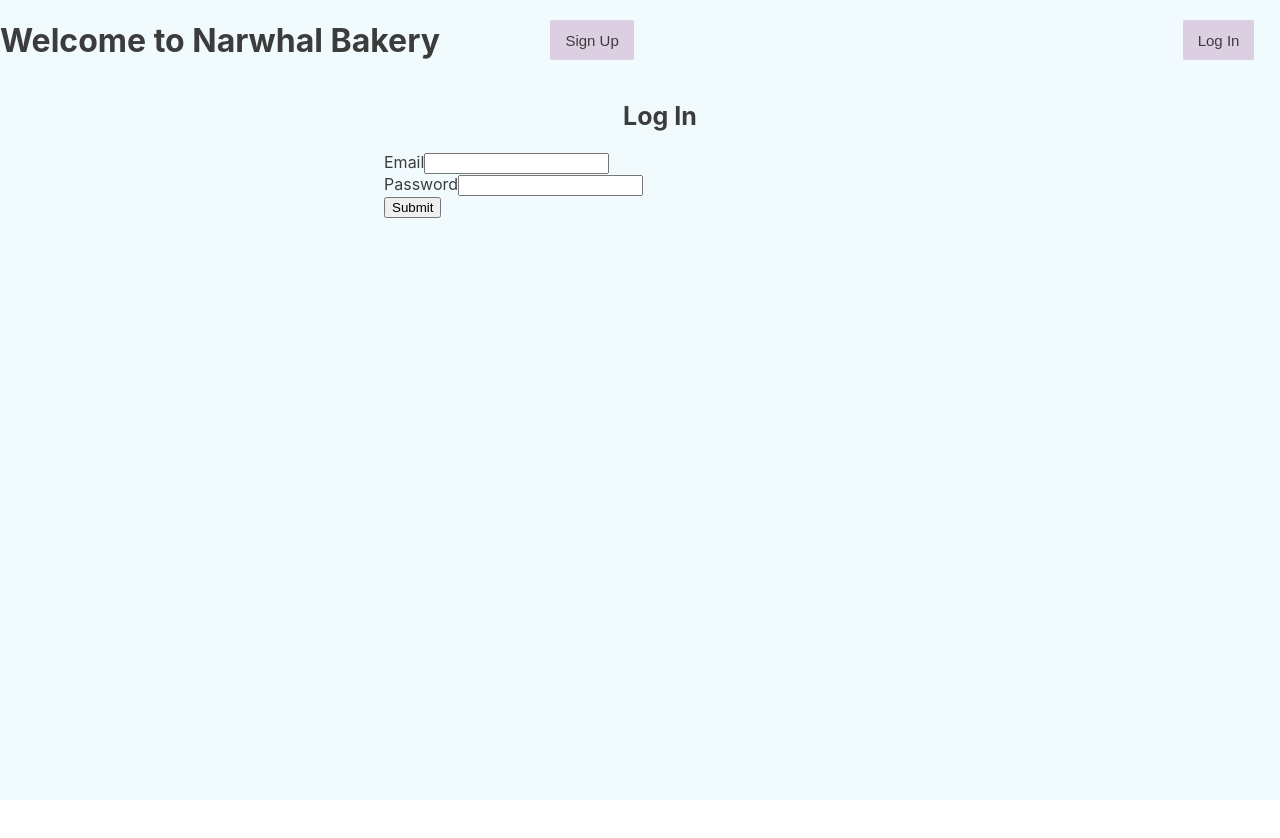
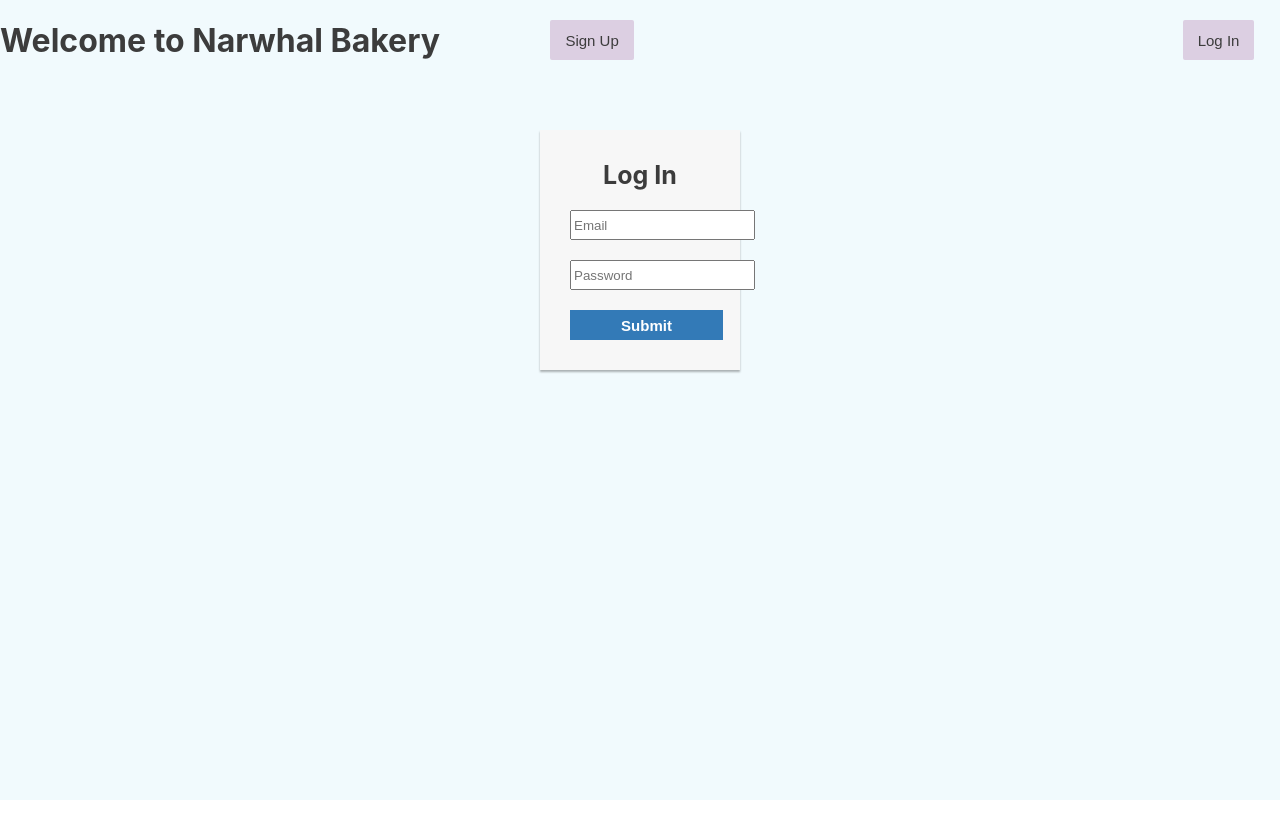
Before and after one commit to AtessaLeila/project8-mern-frontend, a React (Create React App) app: page /login in a window 1280 px wide. Shown: the top 838 px of the page. Built offline with nearby package versions, Linux system fonts and the light colour scheme.

Commit message:
sign up/login form style

```diff
--- a/src/components/LogInForm/LogInForm.js
+++ b/src/components/LogInForm/LogInForm.js
@@ -3,21 +3,21 @@ import React, { Component } from 'react'
 import './LogInForm.css'
 
 class LogInForm extends Component {
-  render () {
+  render() {
     return (
-      <div>
-        <h2>Log In</h2>
+      <div className="login-form">
 
         <form>
-          <div>
-            <label htmlFor='email'>Email</label>
-            <input type='text' name='email' onChange={this.props.handleInput} />
+          <h2 className="text-center">Log In</h2>
+          <div className="form-group">
+            <input type='text' name='email' placeholder='Email' className="inputfield" onChange={this.props.handleInput} />
           </div>
-          <div>
-            <label htmlFor='password'>Password</label>
-            <input type='text' name='password' onChange={this.props.handleInput} />
+          <div className="form-group">
+            <input type='text' name='password' placeholder='Password' className="inputfield" onChange={this.props.handleInput} />
           </div>
-          <input value='Submit' type='submit' onClick={this.props.handleLogIn} />
+          <div className="form-group">
+            <input value='Submit' type='submit' className="login-signup-btn" onClick={this.props.handleLogIn} />
+          </div>
         </form>
       </div>
     )
--- a/src/components/SignUpForm/SignUpForm.css
+++ b/src/components/SignUpForm/SignUpForm.css
@@ -1,3 +1,35 @@
 form {
     margin: 0 30% 0 30%;
 }
+
+.login-form {
+    width: 500px;
+    margin: 50px auto;
+}
+.login-form form {
+    margin-bottom: 15px;
+    background: #f7f7f7;
+    box-shadow: 0px 2px 2px rgba(0, 0, 0, 0.3);
+    padding: 30px;
+}
+.login-form h2 {
+    margin: 0 0 15px;
+}
+
+.form-group{
+    margin-top: 20px;
+}
+
+.inputfield {
+    height: 30px;
+}
+
+.login-signup-btn{
+    font-size: 15px;
+    background-color: #337AB7;
+    color: white;
+    font-weight: bold;
+    border: none;
+    width: 153px;
+    height: 30px
+}
--- a/src/components/SignUpForm/SignUpForm.js
+++ b/src/components/SignUpForm/SignUpForm.js
@@ -8,29 +8,29 @@ class SignUpForm extends Component {
 
 
 
-  render () {
-    if (this.props.isLoggedIn !== true){
+  render() {
+    if (this.props.isLoggedIn !== true) {
 
       return (
-      <div>
-        <h2>Sign Up</h2>
+        <div className="login-form">
 
           <form>
-          <div>
-            <label htmlFor='email'>Email</label>
-            <input type='text' name='email' onChange={this.props.handleInput} />
+            <h2 className="text-center">Sign Up</h2>
+            <div className="form-group">
+              <input type='text' name='email' placeholder='Email' className="inputfield" onChange={this.props.handleInput} />
             </div>
 
-          <div>
-            <label htmlFor='password'>Password</label>
-            <input type='text' name='password' onChange={this.props.handleInput} />
+            <div className="form-group">
+              <input type='text' name='password' placeholder='Password' className="inputfield" onChange={this.props.handleInput} />
             </div>
-          <input value='Submit' type='submit' onClick={this.props.handleSignUp} />
+            <div className="form-group">
+              <input value='Submit' type='submit' className="login-signup-btn" onClick={this.props.handleSignUp} />
+            </div>
           </form>
         </div>
       )
     }
-    else {return <div><h1>Success! You're now signed up and logged in</h1></div>}
+    else { return <div><h1>Success! You're now signed up and logged in</h1></div> }
 
   }
 }
```
Lines whose indentation alone changed are shown as unchanged.
